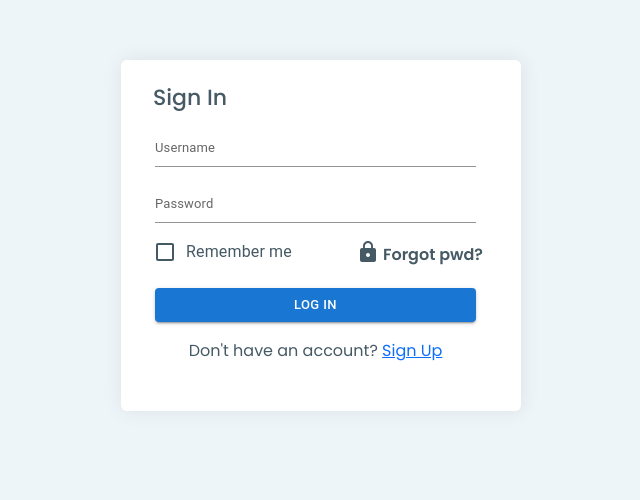
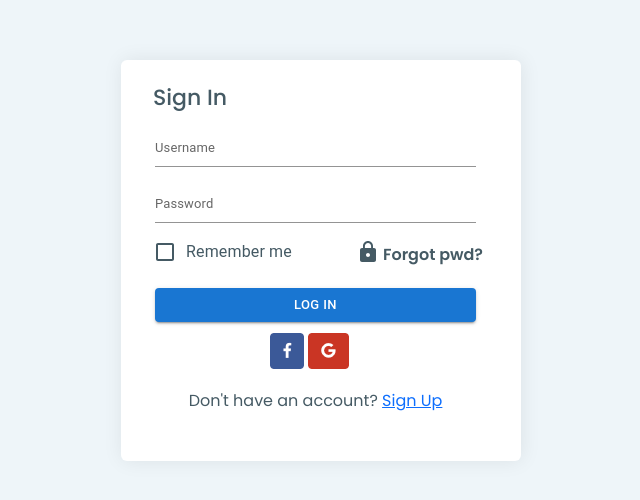
Before and after one commit to thienthai1/login-app, a React (Create React App) app: page / in a window 1280 px wide. Shown: the part 190-690 px from the top of the page, without its empty margins (319-959 px from the left). Built offline with nearby package versions, Linux system fonts and the light colour scheme; no server answers.

Commit message:
add google sign-in authentication

```diff
--- a/src/components/Login.js
+++ b/src/components/Login.js
@@ -7,7 +7,7 @@ import FormControlLabel from '@mui/material/FormControlLabel';
 import Checkbox from '@mui/material/Checkbox';
 import LockIcon from '@mui/icons-material/Lock';
 import auth from '../firebase/config';
-import { signInWithEmailAndPassword } from "firebase/auth";
+import { signInWithEmailAndPassword, signInWithPopup , GoogleAuthProvider } from "firebase/auth";
 import CircularProgress from '@mui/material/CircularProgress';
 import Alert from '@mui/material/Alert';
 
@@ -45,6 +45,31 @@ export default function Login(props) {
             },5000)
         });
       };
+
+    const handleGoogleSignIn = () => {
+      console.log('test')
+      const provider = new GoogleAuthProvider();
+      signInWithPopup(auth, provider)
+      .then((result) => {
+        // This gives you a Google Access Token. You can use it to access the Google API.
+        const credential = GoogleAuthProvider.credentialFromResult(result);
+        const token = credential.accessToken;
+        // The signed-in user info.
+        const user = result.user;
+        props.onLoginTrigger(result)
+        // IdP data available using getAdditionalUserInfo(result)
+        // ...
+      }).catch((error) => {
+        // Handle Errors here.
+        const errorCode = error.code;
+        const errorMessage = error.message;
+        // The email of the user's account used.
+        const email = error.customData.email;
+        // The AuthCredential type that was used.
+        const credential = GoogleAuthProvider.credentialFromError(error);
+        // ...
+      });
+    }
 
     const handleSignUp = () => {
       props.onSignupTrigger()
@@ -100,6 +125,10 @@ export default function Login(props) {
             <div class="submit-login">
               <Button type="submit" variant="contained">Log In</Button>
             </div>
+            <div class="social-media-login-zone">
+              <img src="./facebook-icon.png" alt="Facebook" />
+              <img onClick={handleGoogleSignIn} src="./google-icon.png" alt="Google" />
+            </div>
             <div className='sign-up-zone'>
               <span className='sign-up-main-text'>Don't have an account? <a onClick={handleSignUp} href="javascript:void(0)">Sign Up</a></span>
             </div>
--- a/src/index.css
+++ b/src/index.css
@@ -94,3 +94,14 @@
   color: red;
   font-size: 12px;
 }
+
+.social-media-login-zone {
+  width: fit-content!important;
+  margin: auto!important;
+  position: relative;
+  right: 25px;
+}
+
+.social-media-login-zone > img {
+  cursor: pointer;
+}
```
Also changed, not shown: public/facebook-icon.png (added), public/google-icon.png (added).
